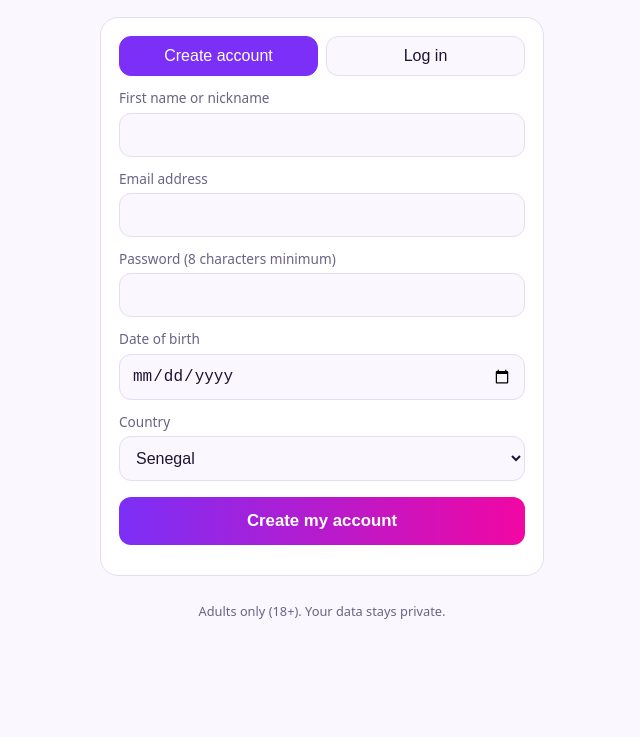
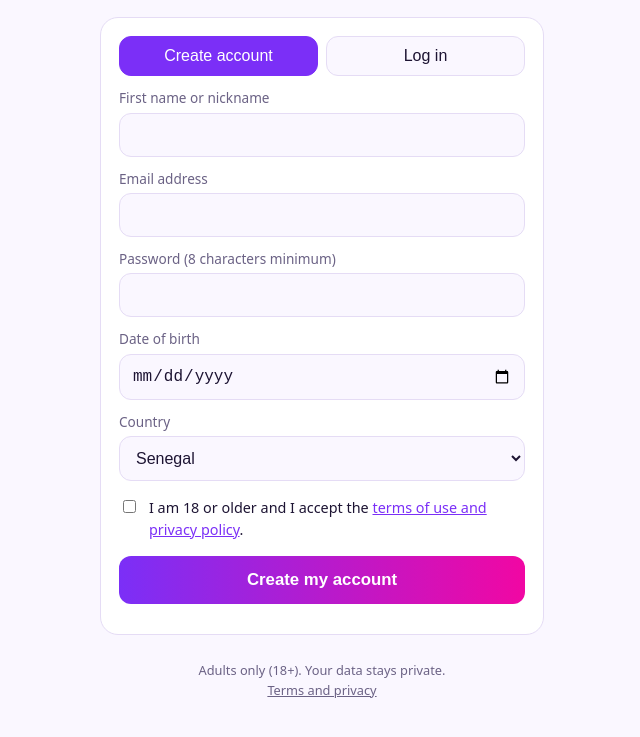
Before and after one commit to Alpha-man-lma/lma-chat, a plain HTML site: page index.html in a window 1280 px wide. Shown: the part 147-884 px from the top of the page, without its empty margins (318-958 px from the left). Before the commit the page ends 808 px from the top, so only its background shows below. Drawn offline with nearby package versions, Linux system fonts and the light colour scheme.

Commit message:
Add files via upload

```diff
--- a/index.html
+++ b/index.html
@@ -38,7 +38,11 @@ textarea{resize:vertical;font-family:inherit}
 .theirs{align-self:flex-start;background:var(--card);border:1px solid var(--bd)}
 .rule{font-size:.85rem;color:var(--mut);margin:6px 0 0}
 h2{font-size:1.2rem;margin:14px 0 4px}
+.chk{display:flex;gap:10px;align-items:flex-start;font-size:.9rem;color:var(--tx);margin:16px 0 0}
+.chk input{width:auto;margin-top:3px;flex:none}
+.chk a{color:var(--ac)}
 footer{margin-top:26px;color:var(--mut);font-size:.8rem;text-align:center}
+footer a{color:var(--mut)}
 </style>
 </head>
 <body>
@@ -59,6 +63,7 @@ footer{margin-top:26px;color:var(--mut);font-size:.8rem;text-align:center}
       <div id="fUp">
         <label id="lBirth" for="birth"></label><input id="birth" type="date">
         <label id="lCountry" for="country"></label><select id="country"></select>
+        <label class="chk" for="terms"><input id="terms" type="checkbox"><span id="lTerms"></span></label>
       </div>
       <button class="go" id="send" onclick="submitF()"></button>
       <div class="msg" id="msg" role="status"></div>
@@ -118,6 +123,7 @@ fr:{t1:'Rejoignez LMA Chat',t2:'Une communauté de rencontres sérieuse et sécu
 name:'Prénom ou pseudo',email:'Adresse e-mail',pass:'Mot de passe (8 caractères minimum)',birth:'Date de naissance',country:'Pays',
 sendUp:'Créer mon compte',sendIn:'Me connecter',
 young:'Vous devez avoir 18 ans ou plus.',fill:'Remplissez tous les champs. Le mot de passe doit avoir 8 caractères minimum.',
+termsA:'J’ai 18 ans ou plus et j’accepte les',termsB:'conditions d’utilisation et la politique de confidentialité',termsC:'.',needTerms:'Vous devez accepter les conditions d’utilisation pour créer un compte.',footLink:'Conditions et confidentialité',
 check:'Compte créé. Ouvrez votre boîte mail et appuyez sur le lien de confirmation, puis connectez-vous.',
 badLogin:'E-mail ou mot de passe incorrect, ou e-mail non confirmé.',err:'Une erreur est survenue. Réessayez dans un instant.',
 hello:'Bienvenue',complete:'Complétez votre profil pour découvrir les membres.',tMem:'Membres',tMe:'Mon profil',pName:'Prénom ou pseudo',pAge:'Âge',pCity:'Ville',pCountry:'Pays',pBio:'Présentation (300 caractères maximum)',pSave:'Enregistrer mon profil',psaved:'Profil enregistré.',pfill:'Indiquez un prénom et un âge entre 18 et 99.',none:'Aucun autre membre pour l’instant. Vous êtes parmi les premiers.',yrs:'ans',tMsg:'Messages',report:'Signaler',block:'Bloquer',confirmBlock:'Bloquer ce membre ? Vous ne verrez plus ses messages ni son profil.',rLbl:'Motif',rDet:'Détails (facultatif)',rSend:'Envoyer le signalement',reported:'Merci. Votre signalement a été envoyé.',rs:'Arnaque ou demande d’argent',rh:'Harcèlement ou insultes',rf:'Faux profil',rm:'Personne qui semble mineure',ro:'Autre',write:'Écrire',open:'Ouvrir',back:'Retour',mSend:'Envoyer',ph:'Votre message…',you:'Vous',noConv:'Aucune conversation. Écrivez à un membre depuis l’onglet Membres.',rule:'Pour votre sécurité : ne partagez jamais de numéro, de carte bancaire ni d’argent.',blocked:'Message refusé : il est interdit de partager des numéros de téléphone, des liens, des réseaux sociaux (WhatsApp, etc.) ou des informations bancaires.',out:'Se déconnecter',
@@ -126,11 +132,14 @@ en:{t1:'Join LMA Chat',t2:'A serious, secure dating community from Africa to Eur
 name:'First name or nickname',email:'Email address',pass:'Password (8 characters minimum)',birth:'Date of birth',country:'Country',
 sendUp:'Create my account',sendIn:'Log in',
 young:'You must be 18 or older.',fill:'Fill in all fields. The password needs at least 8 characters.',
+termsA:'I am 18 or older and I accept the',termsB:'terms of use and privacy policy',termsC:'.',needTerms:'You must accept the terms of use to create an account.',footLink:'Terms and privacy',
 check:'Account created. Open your inbox, tap the confirmation link, then log in.',
 badLogin:'Wrong email or password, or email not confirmed.',err:'Something went wrong. Please try again shortly.',
 hello:'Welcome',complete:'Complete your profile to discover members.',tMem:'Members',tMe:'My profile',pName:'First name or nickname',pAge:'Age',pCity:'City',pCountry:'Country',pBio:'About you (300 characters max)',pSave:'Save my profile',psaved:'Profile saved.',pfill:'Enter a name and an age between 18 and 99.',none:'No other members yet. You are among the first.',yrs:'years old',tMsg:'Messages',report:'Report',block:'Block',confirmBlock:'Block this member? You will no longer see their messages or profile.',rLbl:'Reason',rDet:'Details (optional)',rSend:'Send report',reported:'Thank you. Your report has been sent.',rs:'Scam or request for money',rh:'Harassment or insults',rf:'Fake profile',rm:'Person who seems underage',ro:'Other',write:'Message',open:'Open',back:'Back',mSend:'Send',ph:'Your message…',you:'You',noConv:'No conversations yet. Write to a member from the Members tab.',rule:'For your safety: never share a phone number, a bank card or money.',blocked:'Message refused: sharing phone numbers, links, social apps (WhatsApp, etc.) or banking details is not allowed.',out:'Log out',
 foot:'Adults only (18+). Your data stays private.'}};
 function $(i){return document.getElementById(i)}
+function termsHref(){return 'conditions.html'+(L==='en'?'#en':'')}
+function mkLink(txt){var a=document.createElement('a');a.href=termsHref();a.target='_blank';a.rel='noopener';a.textContent=txt;return a}
 function fillC(id,idx){var list=L==='fr'?C:CE,el=$(id);el.textContent='';list.forEach(function(c,i){var o=document.createElement('option');o.value=C[i];o.textContent=c;el.appendChild(o)});el.selectedIndex=idx}
 function pmsg(t,c){$('pmsg').textContent=t;$('pmsg').className='msg '+(c||'')}
 function msg(t,c){$('msg').textContent=t;$('msg').className='msg '+(c||'')}
@@ -140,8 +149,10 @@ function render(){
   $('tabUp').textContent=d.up;$('tabIn').textContent=d.inn;
   $('lName').textContent=d.name;$('lEmail').textContent=d.email;$('lPass').textContent=d.pass;
   $('lBirth').textContent=d.birth;$('lCountry').textContent=d.country;
+  var lt=$('lTerms');lt.textContent='';lt.appendChild(document.createTextNode(d.termsA+' '));lt.appendChild(mkLink(d.termsB));lt.appendChild(document.createTextNode(d.termsC));
   $('send').textContent=tab==='up'?d.sendUp:d.sendIn;
-  $('logout').textContent=d.out;$('foot').textContent=d.foot;
+  $('logout').textContent=d.out;
+  var ft=$('foot');ft.textContent=d.foot;ft.appendChild(document.createElement('br'));ft.appendChild(mkLink(d.footLink));
   var cur=$('country').selectedIndex;if(cur<0)cur=0;
   fillC('country',cur);
   var cur2=$('pco').selectedIndex;if(cur2<0)cur2=0;fillC('pco',cur2);
@@ -314,7 +325,8 @@ async function submitF(){
       var nm=$('name').value.trim(),bd=$('birth').value;
       if(!nm||!bd){msg(d.fill,'er');return}
       if(isNaN(age(bd))||age(bd)<18){msg(d.young,'er');return}
-      var r=await sb.auth.signUp({email:em,password:pw,options:{data:{display_name:nm,country:$('country').value,lang:L,over_18:true}}});
+      if(!$('terms').checked){msg(d.needTerms,'er');return}
+      var r=await sb.auth.signUp({email:em,password:pw,options:{data:{display_name:nm,country:$('country').value,lang:L,over_18:true,terms_accepted:true}}});
       if(r.error){msg(d.err,'er');return}
       if(r.data.session){return}
       msg(d.check,'ok');
```
